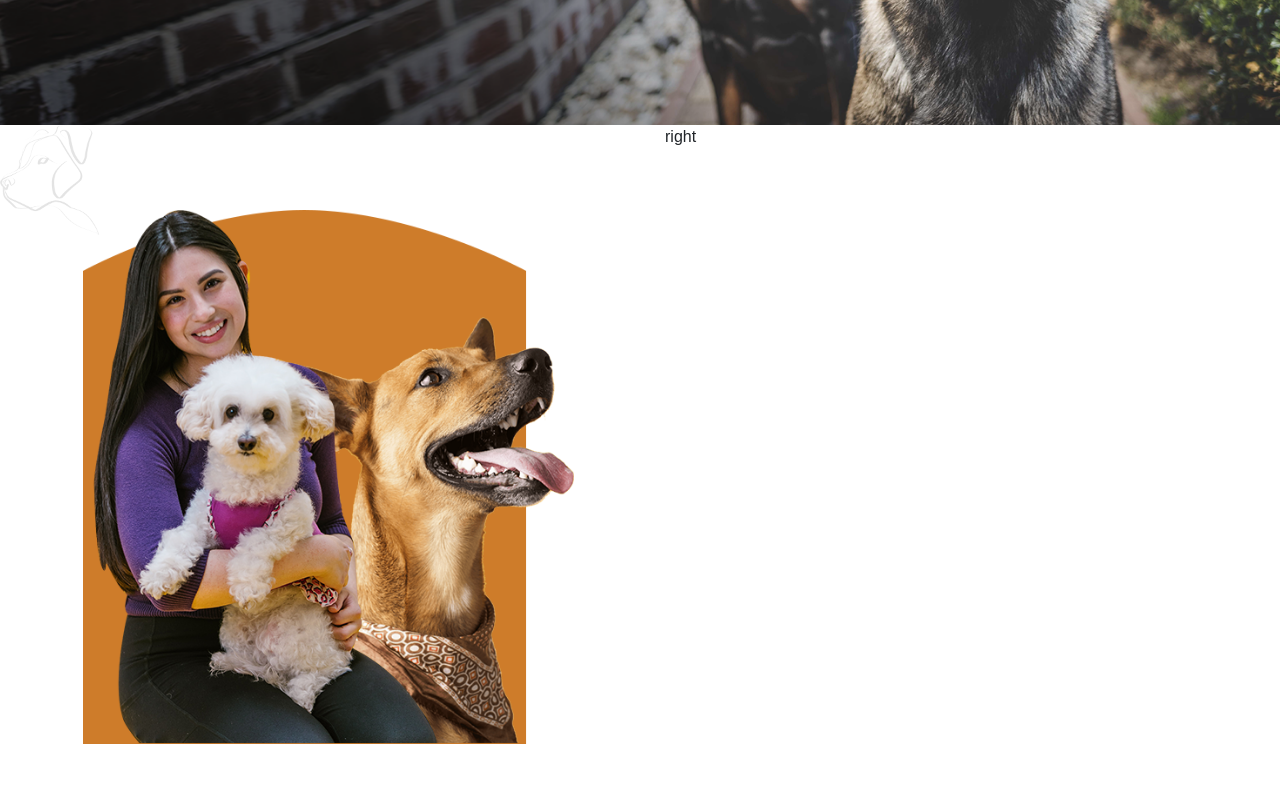
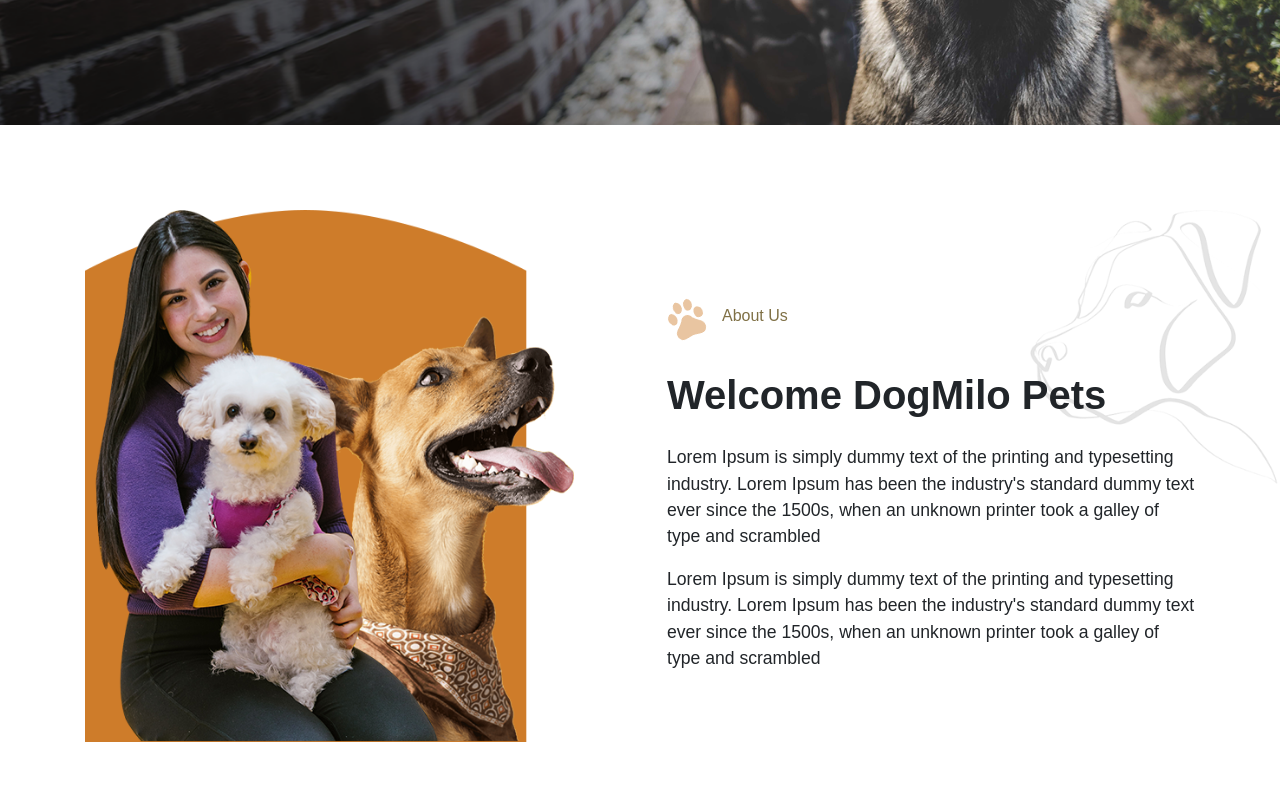
Before and after one commit to MarcoMazzilli/proj-html-vuejs, a Vue app: page / in a window 1280 px wide. Shown: the part 600-1400 px from the top of the page. Built offline with nearby package versions, Linux system fonts and the light colour scheme; a small style sheet from the web is missing.

Commit message:
[Add] Section About us [Fix] Img path on Jumbotron

```diff
--- a/src/components/Jumbotron.vue
+++ b/src/components/Jumbotron.vue
@@ -21,7 +21,7 @@
 
         <div class="cta-buttons">
           <span>Get Started</span>
-          <a href="#"><img src="../../public/jumbotron-img/play.png" alt="Play png"></a>
+          <a href="#"><img src="/jumbotron-img/play.png" alt="Play png"></a>
         </div>
 
       </div>
@@ -37,7 +37,7 @@
 
 .wrapper{
   height: 575px;
-  background-image: url(../../public/jumbotron-img/b.png);
+  background-image: url(/jumbotron-img/b.png);
   background-repeat: no-repeat;
   background-size: cover;
   background-position: center;
--- a/src/components/MicroComponents/main-section/AboutUs.vue
+++ b/src/components/MicroComponents/main-section/AboutUs.vue
@@ -1,22 +1,51 @@
+
 <script>
+import { aboutUs } from '../../../data/dbMainSection';
+
 export default {
+    data(){
+        return{
+            aboutUs,
 
+        }
+    },
+    methods:{
+  getImage(img){
+    return new URL(img, import.meta.url).href;
+  }
+}
 }
 
 </script>
 
 <template>
     <section class="about-us">
-        <img class="small-dog-bg" src="../../../../public/aboutUs-img/dog-logo.png" alt="">
+        <img class="small-dog-bg" src="/aboutUs-img/dog-logo.png" alt="">
         <div class="container">
 
             <div class="row">
 
                 <div class="col left">
-                    <img src="../../../../public/aboutUs-img/about.png" alt="">
+                    <img src="/aboutUs-img/about.png" alt="">
                 </div>
 
-                <div class="col right">right</div>
+                <div class="col right">
+                    <div class="info">
+                        <div class="section-name">
+                            <img :src="getImage(`/aboutUs-img/${aboutUs.img}.png`)" :alt="aboutUs.img">
+                            <h5>{{aboutUs.sectionName}}</h5>
+                        </div>
+
+                        <div class="section-description">
+
+                            <h2>{{ aboutUs.sectionTitle }}</h2>
+                            <p>{{ aboutUs.sectionDescriptionTop }}</p>
+                            <p>{{ aboutUs.sectionDescriptionBottom }}</p>
+
+                        </div>
+
+                    </div>
+                </div>
 
             </div>
 
@@ -35,14 +64,48 @@
 
     .small-dog-bg{
         position: absolute;
-        width: 100px;
+        width: 250px;
+        right: 0;
+        top: 85px;
     }
     .container{
         .row{
+            padding: 85px 15px;
             .col.left{
-                padding: 85px 25px;
                 img{
                     width: 90%;
+                }
+            }
+            .col.right{
+                display: flex;
+                align-items: center;
+                .info{
+                    margin-left: 15px;
+                    padding:  35px 0px;
+                    height: 80%;
+                    .section-name{
+                        display: flex;
+                        align-items: center;
+                        gap: 15px;
+                        margin-bottom: 30px;
+                        img{
+                            width: 40px;
+                        }
+                        h5{
+                            color: $brandSecondary;
+                            font-size: 1rem;
+                        }
+                    }
+                    .section-description{
+                        h2{
+                            font-size: 2.5rem;
+                            font-weight: 800;
+                            margin-bottom: 25px;
+                        }
+                        p{
+                            font-size: 1.1rem;
+                        }
+                    }
                 }
             }
         }
--- a/src/data/dbContacts.js
+++ b/src/data/dbContacts.js
@@ -29,5 +29,4 @@
             logo : 'fa-brands fa-instagram'
         },
     ]
-
 }
--- /dev/null
+++ b/src/data/dbMainSection.js
@@ -0,0 +1,14 @@
+const aboutUs = {
+    img :
+    'dog-icon',
+    sectionName :
+     'About Us',
+    sectionTitle:
+     'Welcome DogMilo Pets',
+    sectionDescriptionTop:
+    "Lorem Ipsum is simply dummy text of the printing and typesetting industry. Lorem Ipsum has been the industry's standard dummy text ever since the 1500s, when an unknown printer took a galley of type and scrambled",
+    sectionDescriptionBottom:
+    "Lorem Ipsum is simply dummy text of the printing and typesetting industry. Lorem Ipsum has been the industry's standard dummy text ever since the 1500s, when an unknown printer took a galley of type and scrambled",
+}
+
+export {aboutUs,}
```
Also changed, not shown: public/aboutUs-img/dog-icon.png (added).
